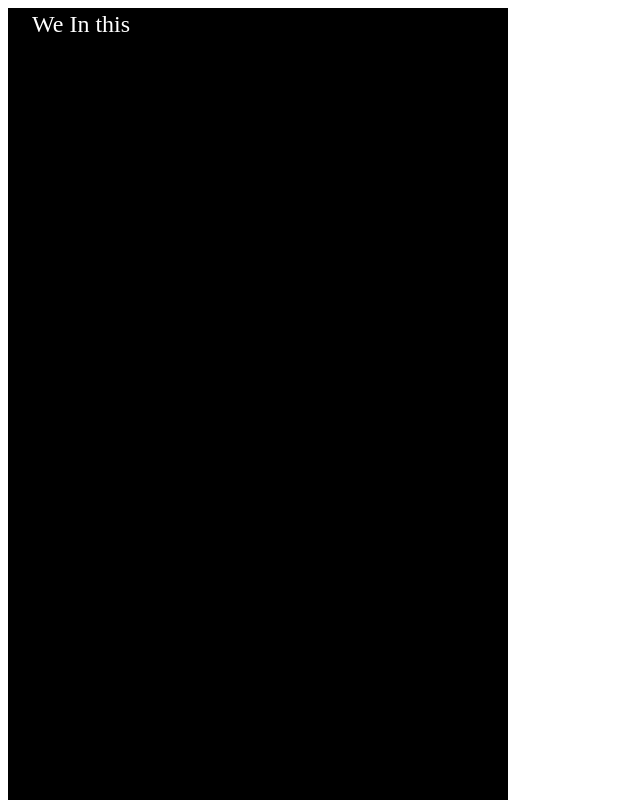
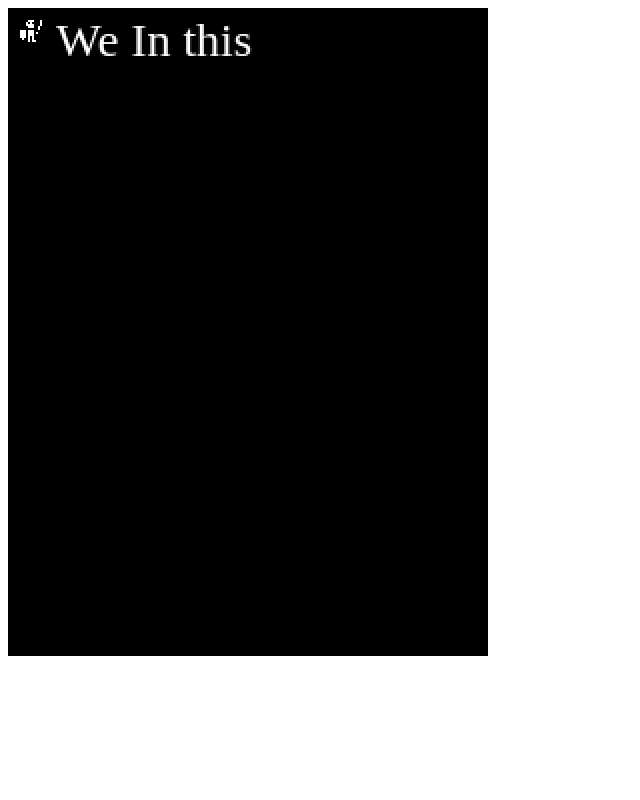
Before and after one commit to zzox/metablood-js, a website built with Vite: page index.html in a window 1280 px wide. Shown: the top 800 px of the page, without its empty margins (0-640 px from the left). Built offline with nearby package versions, Linux system fonts and the light colour scheme.

Commit message:
draw image

```diff
--- a/index.html
+++ b/index.html
@@ -8,7 +8,7 @@
 </head>
 <body>
   <main>
-    <canvas width="500" height="1000" id="main-canvas"></canvas>
+    <canvas width="240" height="324" id="main-canvas"></canvas>
   </main>
   <script type="module" src="./src/main.ts"></script>
 </body>
--- a/src/main.ts
+++ b/src/main.ts
@@ -1,6 +1,10 @@
 console.log('we in thissss')
 
 const canvas = document.getElementById('main-canvas') as HTMLCanvasElement
+
+canvas.style.height = '648px'
+canvas.style.width = '480px'
+canvas.style.imageRendering = 'pixelated'
 
 const ctx = canvas!.getContext('2d') as CanvasRenderingContext2D
 
@@ -14,3 +18,25 @@ ctx.fillText('We In this', 24, 24)
 // notes
 // border type and color for pre-plays
   // needs to be turned on in menu
+
+
+const run = async () => {
+  const image = new Image()
+  image.src = './assets/tiles.png'
+  console.log(image)
+
+  // from: https://developer.mozilla.org/en-US/docs/Web/API/Canvas_API/Tutorial/Using_images
+  // await Promise.all(
+  //   Array.from(document.images).map(
+  //     (image) =>
+  //       new Promise((resolve) => image.addEventListener("load", resolve)),
+  //   ),
+  // );
+
+  image.addEventListener('load', () => {
+    ctx.drawImage(image, 0, 192, 12, 12, 5, 5, 12, 12)
+  })
+}
+
+
+run()
```
Also changed, not shown: assets/tiles.png (added).
